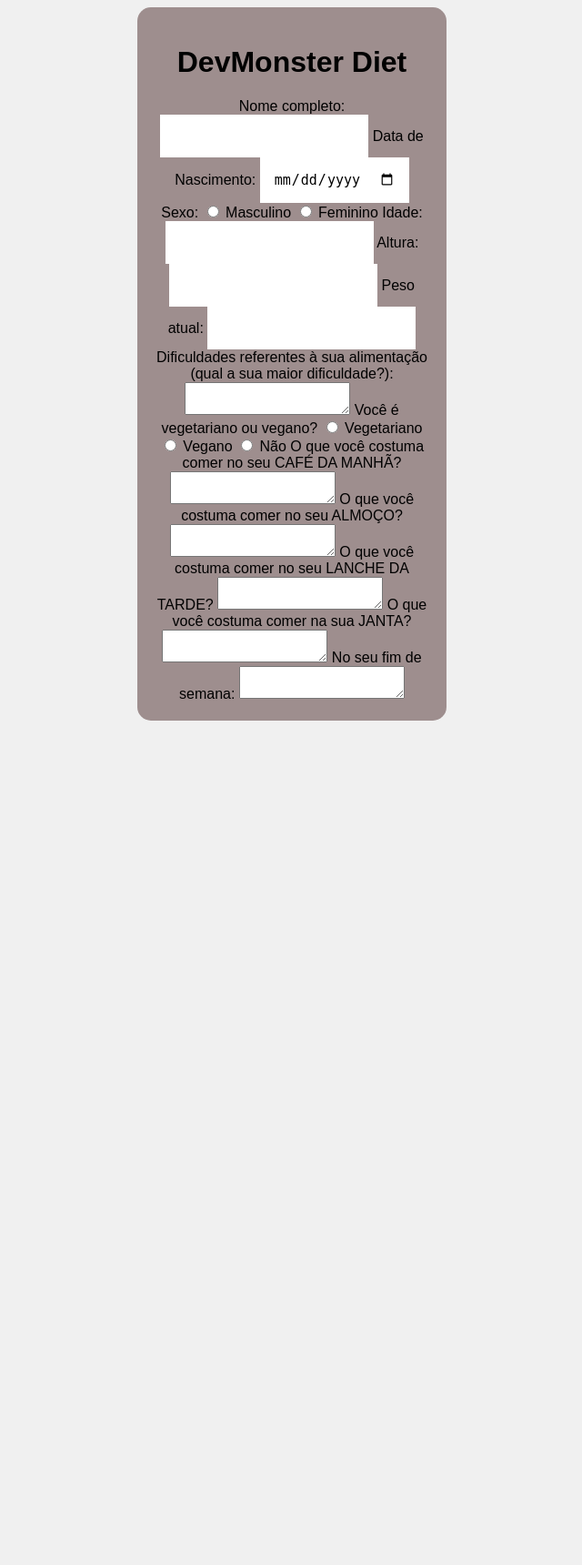
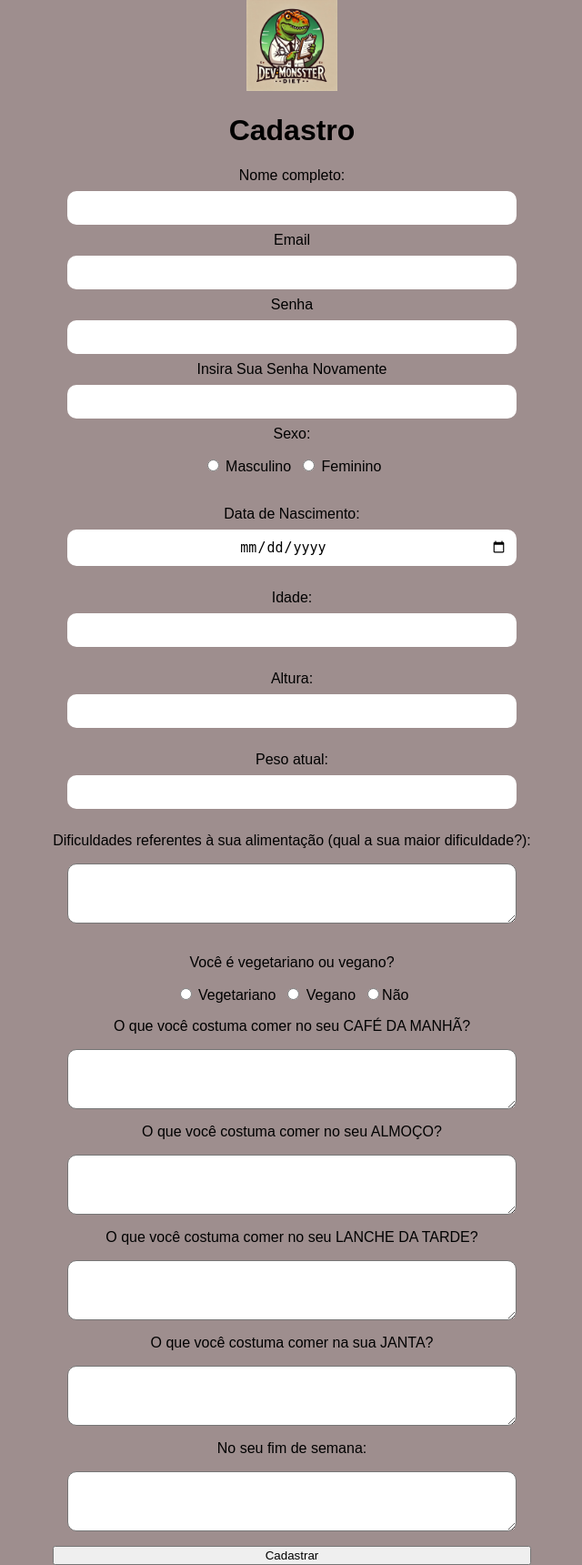
Before and after one commit to dayvidss18/DevMonsterDiet, a PHP site: page /Ficha.php in a window 1280 px wide. Shown: the whole page at 91% size, without its empty margins (319-959 px from the left). Before the commit the page ends 792 px from the top, so only its background shows below. Run offline with PHP 8.4, Linux system fonts and the light colour scheme.

Commit message:
Alterações no front

```diff
--- a/Ficha.php
+++ b/Ficha.php
@@ -7,36 +7,52 @@
     <link rel="stylesheet" href="styles.css">
 </head>
 <body>
+        <header>
+            <a href="#"><img src="/images/logo.webp" alt="Logo imagem de um dinossauro" width="100px" heigth="100px"></a>
+        </header>
+        <main>
+        <form action="post">
 
                 <div class="container">
-    <h1>DevMonster Diet</h1>
-
+                    <h1>Cadastro</h1>
                     <label for="nome">Nome completo:</label>
-    <input type="text" id="nome" name="nome">
-
-    <label for="data-nascimento">Data de Nascimento:</label>
-    <input type="date" id="data-nascimento" name="data-nascimento">
-
+                    <input type="text" id="nome" name="nome" class="input_text">
+                    <label>Email</label>
+                    <input type="email" name="email" id="email" class="input_text">
+                    <label for="senha">Senha</label>
+                    <input type="password" name="senha1" id="senha1" class="input_text">
+                    <label for="senhaRep">Insira Sua Senha Novamente</label>
+                    <input type="password" name="senha2" id="senha2" class="input_text">
                     <label>Sexo:</label>
+                    <div class="lista_radio">
                     <label><input type="radio" name="sexo" value="masculino"> Masculino</label>
                     <label><input type="radio" name="sexo" value="feminino"> Feminino</label>
-
+                    </div>
+                    <br>
+                    <label for="data-nascimento">Data de Nascimento:</label>
+                    <input type="date" id="data-nascimento" name="data-nascimento" class="input_text">
+                    <br>
                     <label for="idade">Idade:</label>
-    <input type="text" id="idade" name="idade">
-
+                    <input type="text" id="idade" name="idade" class="input_text">
+                    <br>
                     <label for="altura">Altura:</label>
-    <input type="text" id="altura" name="altura">
-
+                    <input type="text" id="altura" name="altura" class="input_text">
+                    <br>
                     <label for="peso">Peso atual:</label>
-    <input type="text" id="peso" name="peso">
-
+                    <input type="text" id="peso" name="peso" class="input_text">
+                    <br>
                     <label>Dificuldades referentes à sua alimentação (qual a sua maior dificuldade?):</label>
                     <textarea id="dificuldades" name="dificuldades"></textarea>
-
+                    <br>
                     <label>Você é vegetariano ou vegano?</label>
-    <label><input type="radio" name="vegetariano" value="sim"> Vegetariano</label>
-    <label><input type="radio" name="vegetariano" value="nao"> Vegano</label>
-    <label><input type="radio" name="vegetariano" value="nao"> Não</label>
+                    <div class="lista_radio">
+                        <label>
+                            <input type="radio" name="vegetariano" value="sim"> Vegetariano</label>
+                        <label>
+                            <input type="radio" name="vegetariano" value="nao"> Vegano</label>
+                        <label>
+                            <input type="radio" name="vegetariano" value="nao">Não</label>
+                    </div>
 
                     <label for="cafe-da-manha">O que você costuma comer no seu CAFÉ DA MANHÃ?</label>
                     <textarea id="cafe-da-manha" name="cafe-da-manha"></textarea>
@@ -52,8 +68,12 @@
 
                     <label for="observacoes">No seu fim de semana:</label>
                     <textarea id="observacoes" name="observacoes"></textarea>
+                    <input type="button" value="Cadastrar">
+                </div>
+            </form>
+        </main>
+        <footer class="rodape_container">
 
-</div>
-
+        </footer>
 </body>
 </html>
--- a/index.php
+++ b/index.php
@@ -18,7 +18,9 @@
         <br><br>
         <button>Registrar</button>
     </div>
-    <footer></footer>
+    <footer>
+
+    </footer>
     <?php
 
     ?>
--- a/styles.css
+++ b/styles.css
@@ -1,20 +1,21 @@
 body{
     display: flex;
+    flex-direction: column;
     justify-content: center;
     align-items: center;
-    height: 100vh;
+    text-align: center;
+    width: 100%;
     margin: 0;
     background-color: #f0f0f0;
     font-family: Arial, Helvetica, sans-serif;
-    background-image: linear-gradient(45deg, rgb(95, 102, 102));
+    background-color: #9e8e8e;
 }
 
 .container{
-    background-color: #9e8e8e;
+    display: flex;
+    flex-direction: column;
     border-radius: 15px;
-    padding: 20px;
     text-align: center;
-    width: 300px;
 }
 
 .foto-perfil {
@@ -42,11 +43,28 @@ body{
     border-radius: 15px;
     color: #fff;
 }
-input{
-    padding: 15px;
+.input_text{
+    padding: 10px;
     border: none;
     outline: none;
     font-size: 15px;
+    text-align: center;
+    border-radius: 10px;
+    margin: 0.5rem 1rem;
+}
+textarea{
+    margin: 1rem;
+    height: 60px;
+    border-radius: 10px;
+}
+.lista_radio{
+    display: flex;
+    flex-direction: row;
+    align-items: center;
+    justify-content: center;
+    gap: 0.5rem;
+    margin: 1rem 0;
+    width: 100%;
 }
 button{
     background-color: rgb(88, 95, 102);
```
Also changed, not shown: images/logo.webp (added). Lines whose indentation alone changed are shown as unchanged.
